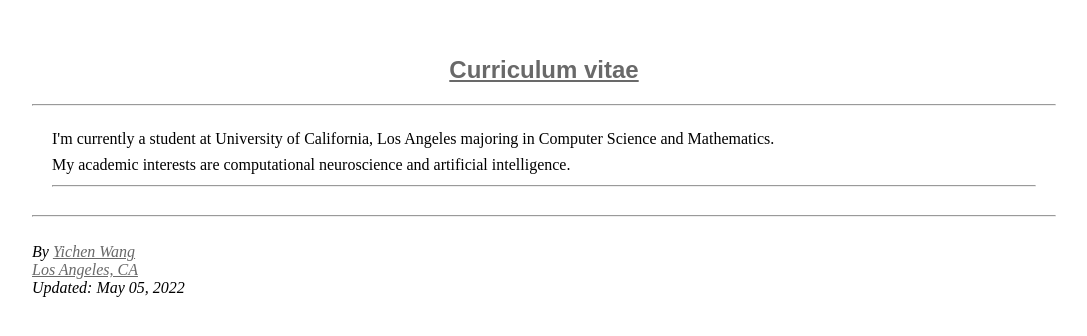
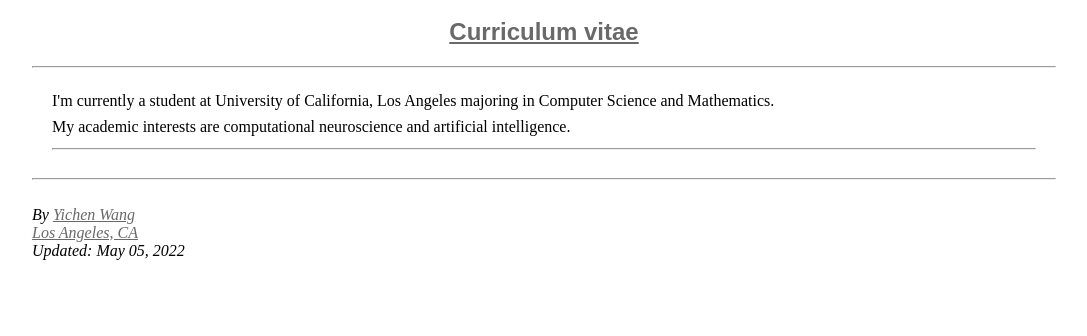
Before and after one commit to yuesha-yc/cv, a plain HTML site: page index.html in a window 1280 px wide. Shown: the part 168-504 px from the top of the page, without its empty margins (96-1183 px from the left). Drawn offline with Linux system fonts and the light colour scheme.

Commit message:
Update index.html

```diff
--- a/index.html
+++ b/index.html
@@ -11,7 +11,7 @@
 
 
 
-<h1 style="font-family:Arial, Helvetica, sans-serif, Courier, monospace; color:rgb(43, 34, 68); text-align:center" >My Place</h1><br/>
+<h1 style="font-family:Arial, Helvetica, sans-serif, Courier, monospace; color:rgb(43, 34, 68); text-align:center" >My Place</h1>
     <h2 style="font-family:Arial, Helvetica, sans-serif, Courier, monospace; color:rgb(43, 34, 68); text-align:center" >
         <a href="YichenWang_CV.pdf"> Curriculum vitae</a>
     </h2>
```
